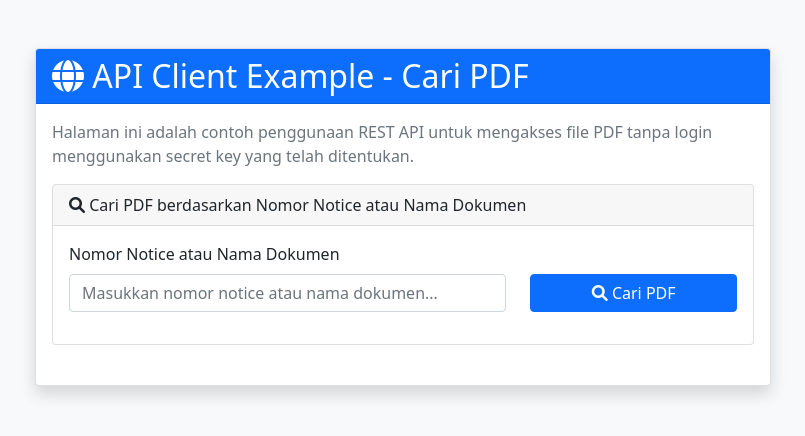
After one commit to rahmatirvan16/arsip-notice, a PHP site: page /nama-folder-aplikasi/api_client.php in a window 1280 px wide. The commit adds this page. Shown: the top 436 px of the page, without its empty margins (237-1042 px from the left). Run offline with PHP 8.4, Linux system fonts and the light colour scheme.

Commit message:
2.0.2 update api client

```diff
--- /dev/null
+++ b/api_client.php
@@ -0,0 +1,142 @@
+<?php
+$message = '';
+$pdf_url = '';
+$pdf_name = '';
+
+if ($_SERVER['REQUEST_METHOD'] == 'POST' && isset($_POST['search'])) {
+    $query = trim($_POST['query']);
+    if (!empty($query)) {
+        // Try connecting to API on multiple local ports (fallback) to avoid timeouts when one server isn't running
+        $api_key = 'secret123'; // Predefined secret key for API access
+        $portsToTry = [8005, 8000];
+        $response = false;
+        $http_code = 0;
+        $lastError = '';
+
+        foreach ($portsToTry as $port) {
+            $api_url = 'http://localhost:' . $port . '/api/search?query=' . urlencode($query);
+
+            $ch = curl_init();
+            curl_setopt($ch, CURLOPT_URL, $api_url);
+            curl_setopt($ch, CURLOPT_RETURNTRANSFER, true);
+            curl_setopt($ch, CURLOPT_TIMEOUT, 10); // Timeout in seconds to prevent hanging
+            curl_setopt($ch, CURLOPT_CONNECTTIMEOUT, 5); // Connection timeout
+            curl_setopt($ch, CURLOPT_HTTPHEADER, [
+                'X-API-Key: ' . $api_key,
+                'Accept: application/json'
+            ]);
+
+            $response = curl_exec($ch);
+            if ($response === false) {
+                $lastError = curl_error($ch);
+                curl_close($ch);
+                // try next port
+                continue;
+            }
+
+            $http_code = curl_getinfo($ch, CURLINFO_HTTP_CODE);
+            curl_close($ch);
+
+            // if we got a response (any HTTP code), stop trying further ports
+            break;
+        }
+
+        if ($response === false) {
+            $message = 'Gagal menghubungi server API: ' . ($lastError ?: 'no response from any configured ports');
+        } else {
+            if ($http_code == 200) {
+                $data = json_decode($response, true);
+                if ($data !== null && isset($data['id'])) {
+                    $pdf_url = 'http://localhost:' . $port . '/api/pdf/' . $data['id'];
+                    $pdf_name = $data['name'];
+                    $message = 'PDF ditemukan: ' . $pdf_name;
+                } else {
+                    $message = 'PDF tidak ditemukan untuk query: ' . $query;
+                }
+            } else {
+                $error_data = json_decode($response, true);
+                if ($error_data !== null && isset($error_data['error'])) {
+                    $message = $error_data['error'];
+                } else {
+                    $message = 'Terjadi kesalahan saat mencari PDF (HTTP ' . $http_code . ')';
+                }
+            }
+        }
+    } else {
+        $message = 'Masukkan nomor notice atau nama dokumen untuk mencari';
+    }
+}
+?>
+
+<!DOCTYPE html>
+<html lang="en">
+<head>
+    <meta charset="UTF-8">
+    <meta name="viewport" content="width=device-width, initial-scale=1.0">
+    <title>API Client Example - Arsip Digital</title>
+    <link href="https://cdn.jsdelivr.net/npm/bootstrap@5.1.3/dist/css/bootstrap.min.css" rel="stylesheet">
+    <link rel="stylesheet" href="https://cdnjs.cloudflare.com/ajax/libs/font-awesome/6.0.0/css/all.min.css">
+</head>
+<body class="bg-light">
+    <div class="container mt-5">
+        <div class="row justify-content-center">
+            <div class="col-md-8">
+                <div class="card shadow">
+                    <div class="card-header bg-primary text-white">
+                        <h2 class="mb-0"><i class="fas fa-globe"></i> API Client Example - Cari PDF</h2>
+                    </div>
+                    <div class="card-body">
+                        <p class="text-muted">Halaman ini adalah contoh penggunaan REST API untuk mengakses file PDF tanpa login menggunakan secret key yang telah ditentukan.</p>
+
+                        <div class="card mb-4">
+                            <div class="card-header">
+                                <i class="fas fa-search"></i> Cari PDF berdasarkan Nomor Notice atau Nama Dokumen
+                            </div>
+                            <div class="card-body">
+                                <form method="POST">
+                                    <div class="row">
+                                        <div class="col-md-8 mb-3">
+                                            <label for="query" class="form-label">Nomor Notice atau Nama Dokumen</label>
+                                            <input type="text" class="form-control" id="query" name="query" placeholder="Masukkan nomor notice atau nama dokumen..." required>
+                                        </div>
+                                        <div class="col-md-4 d-flex align-items-end mb-3">
+                                            <button type="submit" name="search" class="btn btn-primary w-100"><i class="fas fa-search"></i> Cari PDF</button>
+                                        </div>
+                                    </div>
+                                </form>
+                            </div>
+                        </div>
+
+                        <?php if (!empty($message)) { ?>
+                        <div class="alert alert-info">
+                            <i class="fas fa-info-circle"></i> <?php echo $message; ?>
+                        </div>
+                        <?php } ?>
+
+                        <?php if (!empty($pdf_url)) { ?>
+                        <div class="card">
+                            <div class="card-header">
+                                <i class="fas fa-file-pdf"></i> PDF Ditemukan: <?php echo htmlspecialchars($pdf_name); ?>
+                            </div>
+                            <div class="card-body">
+                                <div class="text-center">
+                                    <iframe src="<?php echo $pdf_url; ?>" width="100%" height="600px" style="border: 1px solid #ddd;">
+                                        Browser Anda tidak mendukung iframe. <a href="<?php echo $pdf_url; ?>" target="_blank">Klik di sini untuk melihat PDF</a>
+                                    </iframe>
+                                    <div class="mt-3">
+                                        <a href="<?php echo $pdf_url; ?>" target="_blank" class="btn btn-primary"><i class="fas fa-external-link-alt"></i> Buka di Tab Baru</a>
+                                        <a href="<?php echo $pdf_url; ?>" download class="btn btn-success"><i class="fas fa-download"></i> Download PDF</a>
+                                    </div>
+                                </div>
+                            </div>
+                        </div>
+                        <?php } ?>
+                    </div>
+                </div>
+            </div>
+        </div>
+    </div>
+
+    <script src="https://cdn.jsdelivr.net/npm/bootstrap@5.1.3/dist/js/bootstrap.bundle.min.js"></script>
+</body>
+</html>
--- a/login.php
+++ b/login.php
@@ -1,5 +1,8 @@
 <?php
-session_start();
+// Start session only if not already started to avoid "session already started" notices
+if (session_status() === PHP_SESSION_NONE) {
+    session_start();
+}
 include 'db.php';
 
 // Fetch settings for dynamic display
```
Also changed, not shown: TODO.md (+5 -12 lines), api.php (+111 -19 lines), insomnia-collection-arsip-notice.json (added, +65 -0 lines), router.php (+11 -2 lines), README_API.md, 1 other file.
